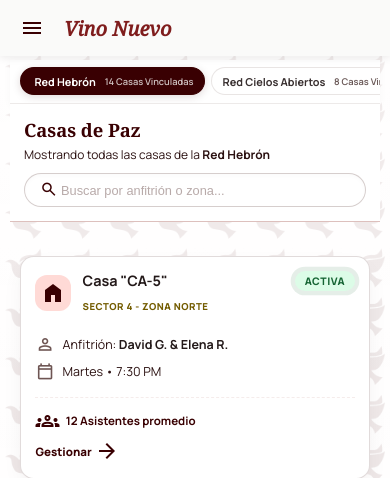
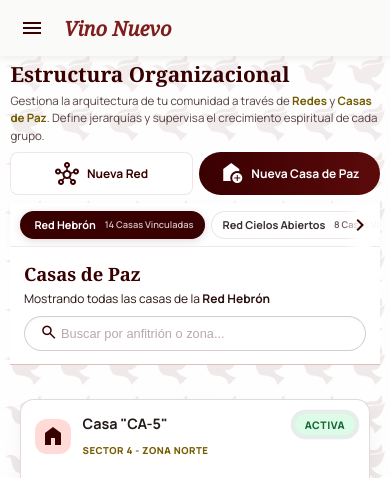
Before and after one commit to MauricioLS-022/Programa-servicio, a Flask app: page /admin/estructura in a window 390 px wide. Shown: the top 478 px of the page. Run offline with Flask 3, Linux system fonts and the light colour scheme.

Commit message:
feat: add horizontal scroll arrows for sidebar navigation on tablet

```diff
--- a/static/styles/admin/estructura.css
+++ b/static/styles/admin/estructura.css
@@ -56,6 +56,13 @@
 .material-symbols-outlined.filled { font-variation-settings: 'FILL' 1; }
 
 * { margin: 0; padding: 0; box-sizing: border-box; }
+
+/* ==========================================================================
+   Scroll Arrows (ocultas por defecto, solo visibles en tablet <=1100px)
+   ========================================================================== */
+.scroll-arrow {
+    display: none !important;
+}
 
 /* ==========================================================================
    Layout Principal (100vh sin scroll global)
@@ -422,9 +429,16 @@ body {
         gap: 1rem;
     }
 
+    /* Wrapper for fixed scroll arrows */
+    .redes-sidebar-wrapper {
+        position: relative;
+        order: 0;
+        flex-shrink: 0;
+        z-index: 20;
+    }
+
     /* Chip bar container */
     .redes-sidebar {
-        order: 0;
         display: flex;
         flex-direction: row;
         flex-wrap: nowrap;
@@ -540,6 +554,48 @@ body {
         padding-right: 0;
         flex: 1;
     }
+
+    /* Scroll arrows for horizontal navigation */
+    .scroll-arrow {
+        display: flex !important;
+        position: absolute;
+        top: 0;
+        bottom: 0;
+        width: 36px;
+        border: none;
+        cursor: pointer;
+        z-index: 30;
+        align-items: center;
+        justify-content: center;
+        transition: opacity 0.2s ease;
+        font-size: 1.2rem;
+        color: var(--primary);
+        opacity: 0;
+        pointer-events: none;
+    }
+
+    .scroll-arrow-left {
+        left: 0;
+        background: linear-gradient(to right, rgba(255,255,255,0.95) 60%, transparent);
+        border-radius: 0.75rem 0 0 0.75rem;
+        padding-left: 2px;
+    }
+
+    .scroll-arrow-right {
+        right: 0;
+        background: linear-gradient(to left, rgba(255,255,255,0.95) 60%, transparent);
+        border-radius: 0 0.75rem 0.75rem 0;
+        padding-right: 2px;
+    }
+
+    .scroll-arrow.visible {
+        opacity: 1;
+        pointer-events: auto;
+    }
+
+    .scroll-arrow:hover {
+        color: var(--primary-container);
+    }
 }
 
 /* ===== MOBILE (<=768px) ===== */
@@ -550,10 +606,15 @@ body {
         padding-bottom: 85px;
     }
 
-    .page-header {
+    .estructura-main > .page-header {
+        display: flex !important;
         flex-direction: column;
         align-items: flex-start;
         gap: 0.6rem;
+    }
+
+    .estructura-main > .page-header .header-text {
+        max-width: 100%;
     }
 
     .header-actions {
@@ -664,7 +725,8 @@ body {
         gap: 0;
     }
 
-    .page-header {
+    .estructura-main > .page-header {
+        display: flex !important;
         padding: 0;
         margin-bottom: 0.5rem;
         gap: 0.5rem;
--- a/templates/estructura_admin.html
+++ b/templates/estructura_admin.html
@@ -33,6 +33,14 @@
     </header>
 
     <div class="estructura-grid">
+        <div class="redes-sidebar-wrapper">
+            <button class="scroll-arrow scroll-arrow-left" aria-label="Desplazar a la izquierda">
+                <span class="material-symbols-outlined">chevron_left</span>
+            </button>
+            <button class="scroll-arrow scroll-arrow-right" aria-label="Desplazar a la derecha">
+                <span class="material-symbols-outlined">chevron_right</span>
+            </button>
+
             <aside class="redes-sidebar">
                 <div class="sidebar-header">
                     <h2 class="sidebar-title">{% if is_supervisor %}Mi Red{% else %}Redes Activas{% endif %}</h2>
@@ -104,6 +112,7 @@
                     <span class="material-symbols-outlined watermark-icon">{% if is_supervisor %}health_and_safety{% else %}diversity_3{% endif %}</span>
                 </div>
             </aside>
+        </div>
 
         <section class="casas-section">
             <div class="casas-header">
@@ -238,4 +247,52 @@
         </section>
     </div>
 </main>
+
+<script>
+(function() {
+    const sidebar = document.querySelector('.redes-sidebar');
+    const arrowLeft = document.querySelector('.scroll-arrow-left');
+    const arrowRight = document.querySelector('.scroll-arrow-right');
+
+    if (!sidebar || !arrowLeft || !arrowRight) return;
+
+    const SCROLL_AMOUNT = 150;
+
+    function updateArrows() {
+        const scrollLeft = sidebar.scrollLeft;
+        const maxScroll = sidebar.scrollWidth - sidebar.clientWidth;
+
+        if (maxScroll <= 10) {
+            arrowLeft.classList.remove('visible');
+            arrowRight.classList.remove('visible');
+            return;
+        }
+
+        if (scrollLeft <= 5) {
+            arrowLeft.classList.remove('visible');
+        } else {
+            arrowLeft.classList.add('visible');
+        }
+
+        if (scrollLeft >= maxScroll - 5) {
+            arrowRight.classList.remove('visible');
+        } else {
+            arrowRight.classList.add('visible');
+        }
+    }
+
+    arrowLeft.addEventListener('click', function() {
+        sidebar.scrollBy({ left: -SCROLL_AMOUNT, behavior: 'smooth' });
+    });
+
+    arrowRight.addEventListener('click', function() {
+        sidebar.scrollBy({ left: SCROLL_AMOUNT, behavior: 'smooth' });
+    });
+
+    sidebar.addEventListener('scroll', updateArrows);
+    window.addEventListener('resize', updateArrows);
+
+    updateArrows();
+})();
+</script>
 {% endblock %}
```
Lines whose indentation alone changed are shown as unchanged.
